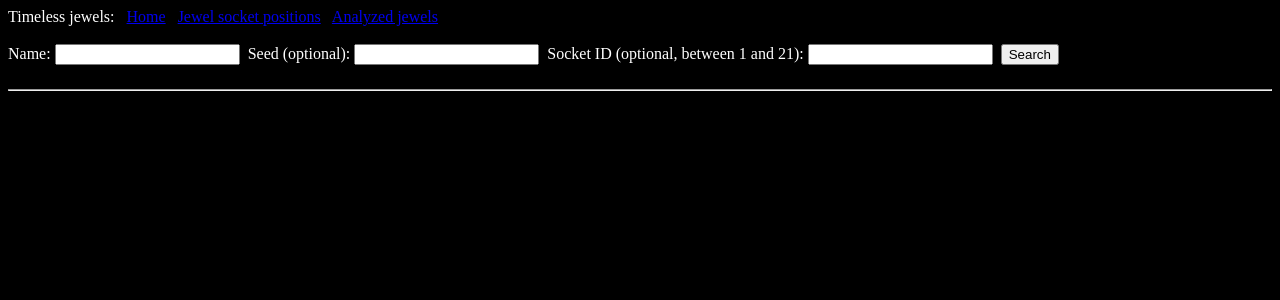
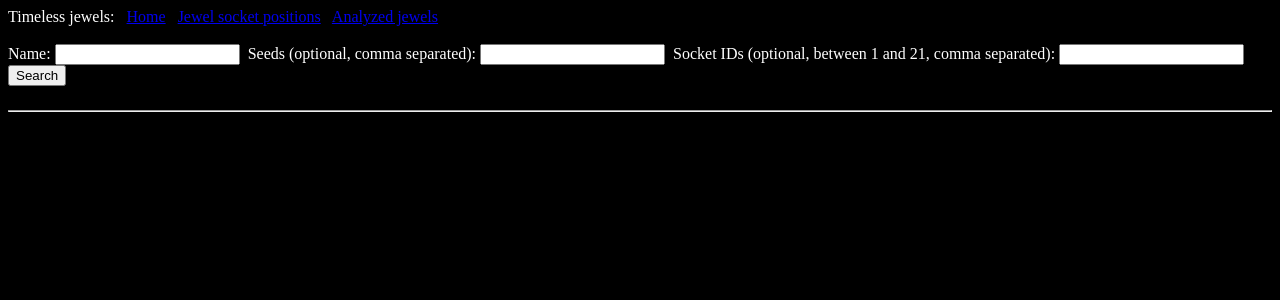
Before and after one commit to HuhuMooster/Timeless-viewer, a Flask app: page / in a window 1280 px wide. Shown: the top 300 px of the page. Run offline with Flask 2, Linux system fonts and the light colour scheme; some libraries are stand-ins or nearby versions.

Commit message:
Added an ability to search for multiple seeds and socket ids

```diff
--- a/app/routes.py
+++ b/app/routes.py
@@ -11,20 +11,24 @@ def index():
 
 @app.route('/search', methods=['POST'])
 def search():
+    jewels = []
     name = str(request.form.get("name")).title()
-    seed = request.form.get("seed")
-    seed = int(seed) if seed else None
-    socket_id = request.form.get("socketID")
-    socket_id = int(socket_id) if socket_id and 1 <= int(socket_id) <= 21 else None
+    seeds = request.form.get("seed")
+    socket_ids = request.form.get("socketID")
     title = f"Timeless jewel viewer: {name}"
-    title += f" #{seed}" if seed else ""
+    title += f" {seeds}" if seeds else ""
 
-    search_dict = {}
-    for field, value in zip(["name", "seed", "socket_id"], [name, seed, socket_id]):
-        if value is not None:
-            search_dict[field] = value
+    for socket_id in socket_ids.split(','):
+        if socket_id and not (1 <= int(socket_id) <= 21):
+            continue
+        for seed in seeds.split(','):
+            search_dict = {}
+            for field, value in zip(["name", "seed", "socket_id"], [name, int(seed) if seed else None, int(socket_id) if socket_id else None]):
+                if value is not None:
+                    search_dict[field] = value
+            for jewel in mongo.db.jewels.find(search_dict):
+                jewels.append(jewel)
 
-    jewels = mongo.db.jewels.find(search_dict)
     return render_template("index.html", title=title, jewels=jewels)
 
 @app.route('/analyzed', methods=['GET'])
--- a/app/templates/index.html
+++ b/app/templates/index.html
@@ -3,8 +3,8 @@
 {% block content %}
     <form method="POST" action="/search">
         Name: <input type="text" name="name" required>&nbsp;
-        Seed (optional): <input type="text" name="seed">&nbsp;
-        Socket ID (optional, between 1 and 21): <input type="text" name="socketID">&nbsp;
+        Seeds (optional, comma separated): <input type="text" name="seed">&nbsp;
+        Socket IDs (optional, between 1 and 21, comma separated): <input type="text" name="socketID">&nbsp;
         <input type="submit" value="Search">
     </form>
     <hr>
```
